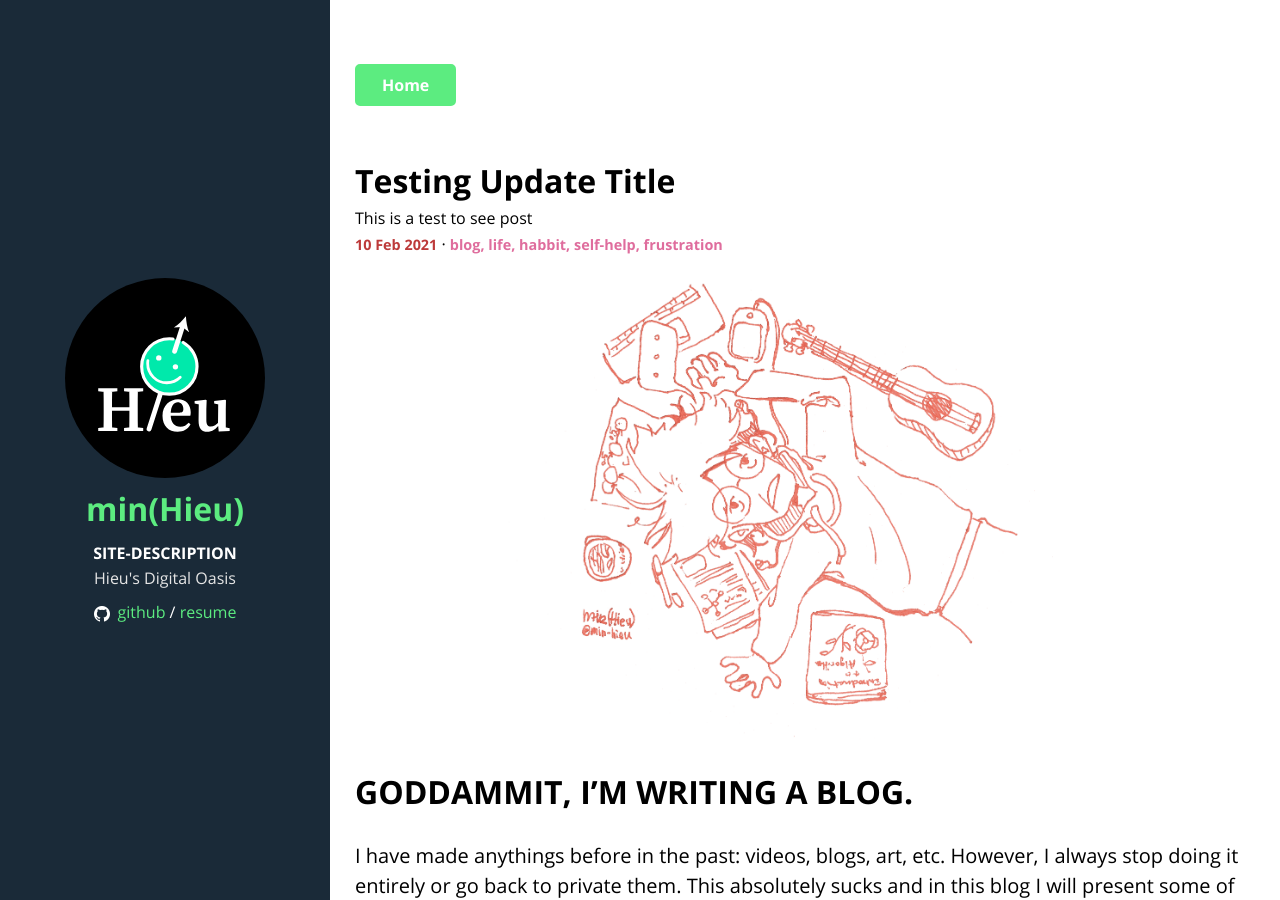
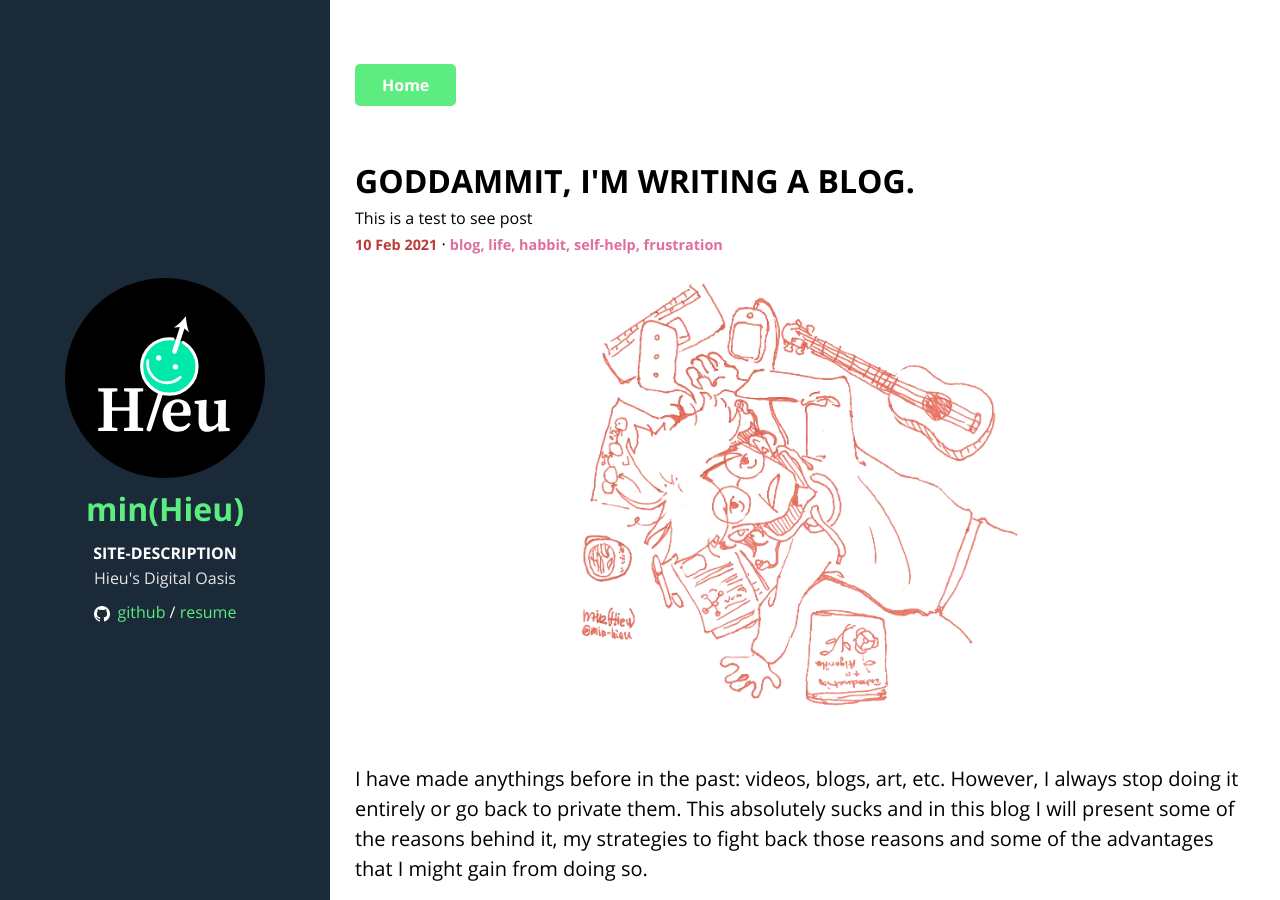
Before and after one commit to min-hieu/min-hieu.github.io, a Jekyll site: the page built from _posts/2021-02-10-New-start.md, in a window 1280 px wide and 900 px high. Built offline with Jekyll 4.4.1, drawn with Linux system fonts in a browser that asks for light colours.

Commit message:
Update 2021-02-10-New-start.md

```diff
--- a/_posts/2021-02-10-New-start.md
+++ b/_posts/2021-02-10-New-start.md
@@ -1,8 +1,8 @@
 ---
 layout: post
-title: Testing Update Title
+title: GODDAMMIT, I'M WRITING A BLOG.
 description: This is a test to see post
-permalink: blogs/10022021
+permalink: posts/10022021
 images:
     cover: /assets/images/2021-02-10-cover.png
     top: /assets/images/2021-02-10-top.png
```
Also changed, not shown: other parts of _posts/2021-02-10-New-start.md (+0 -1 lines).
